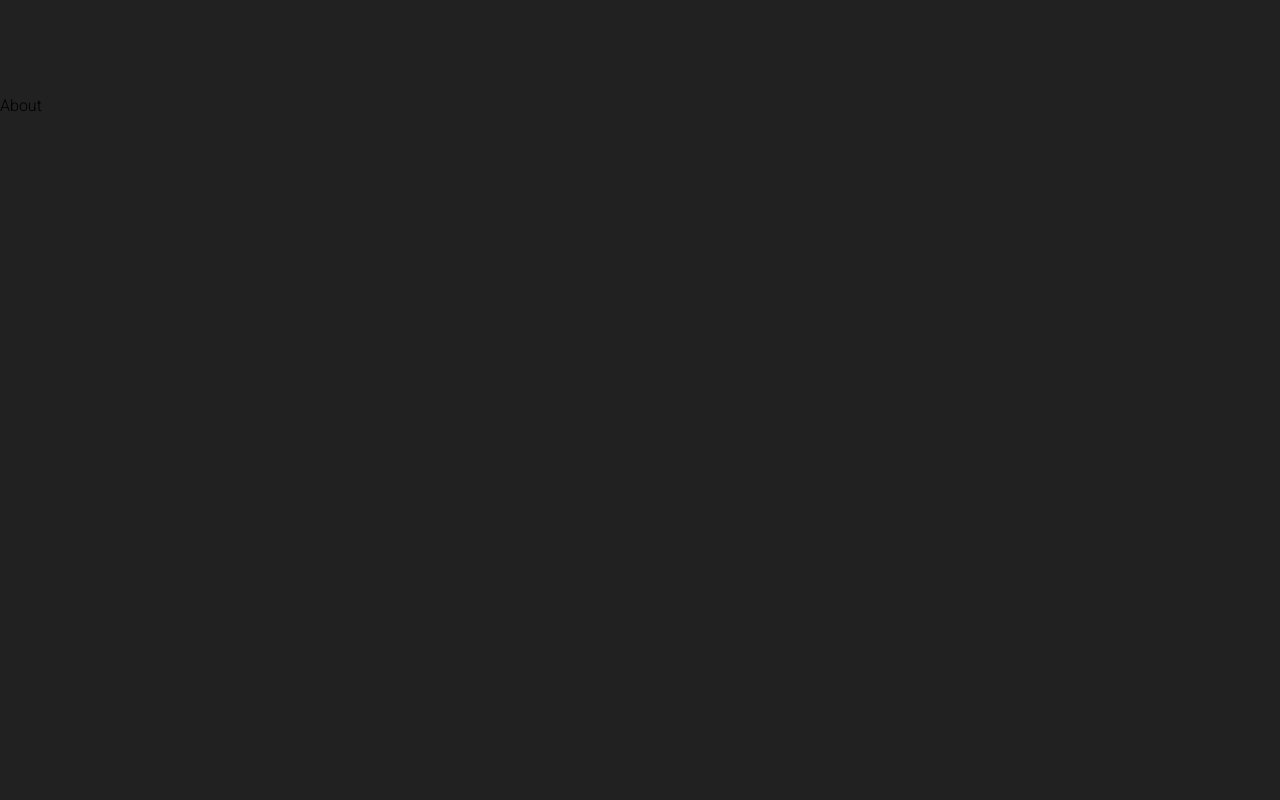
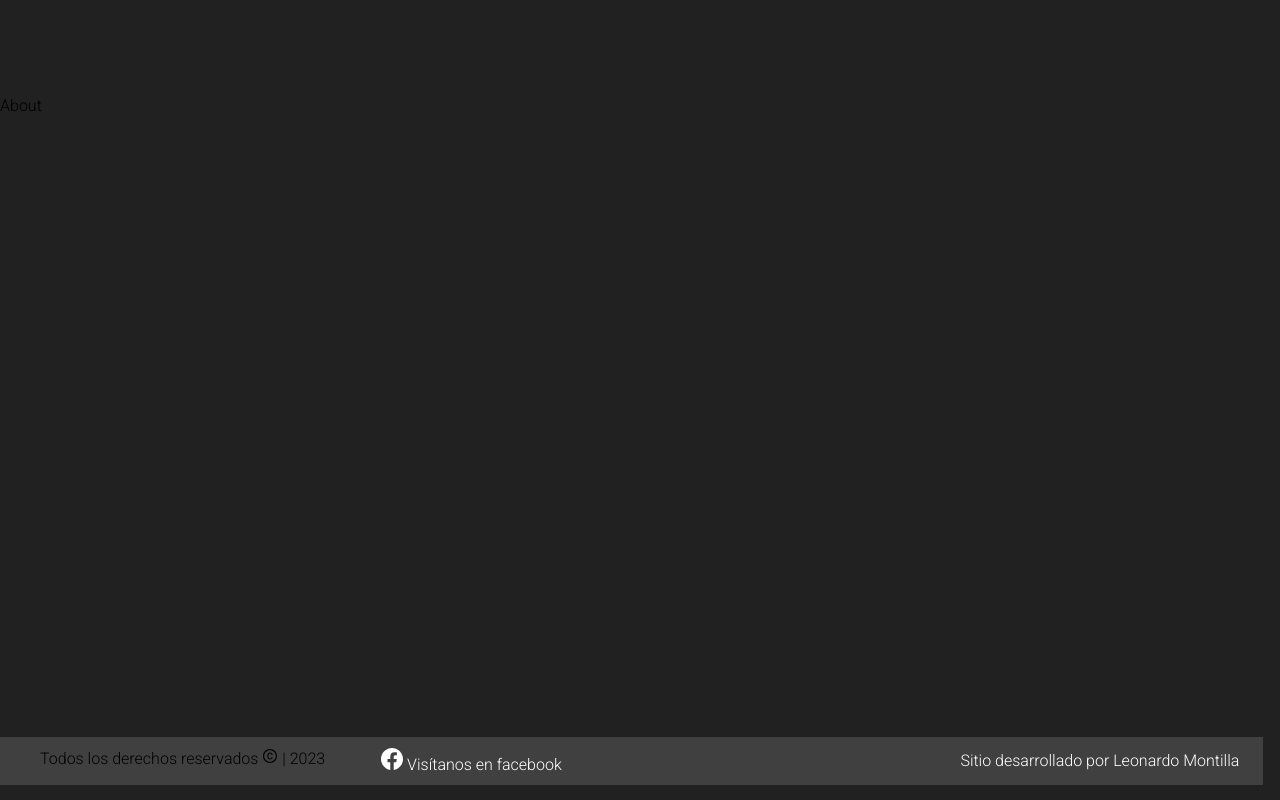
Before and after one commit to LeonardoMontilla74/dmv, a Next.js app: page / in a window 1280 px wide. Shown: the part 1410-2210 px from the top of the page. Built offline with nearby package versions, Linux system fonts and the light colour scheme.

Commit message:
fix footer vw

```diff
--- a/app/globals.css
+++ b/app/globals.css
@@ -20,6 +20,10 @@ body
   background-repeat: no-repeat;
   background-size: 100vw;
   background-position: center;
+}
+
+#about {
+  height: calc(100vh - 10rem);
 }
 h1
 {
--- a/components/Footer.module.css
+++ b/components/Footer.module.css
@@ -1,11 +1,10 @@
 .footer
 {
-  position: fixed;
   bottom: 0;
   display: flex;
   justify-content: space-between;
   align-items: center;
-  width: 100vw;
+  width: 98.7vw;
   height: 3rem;
   background-color: #404040;
 }
--- a/components/Pages.module.css
+++ b/components/Pages.module.css
@@ -1,7 +1,7 @@
 /* ------------------ GENERAL ---------------- */
 .section {
   display: flex;
-  width: 98.5vw;
+  width: 98.7vw;
   height: calc(100vh - 6.1rem);
   scroll-margin-top: 6rem;
 }
```
